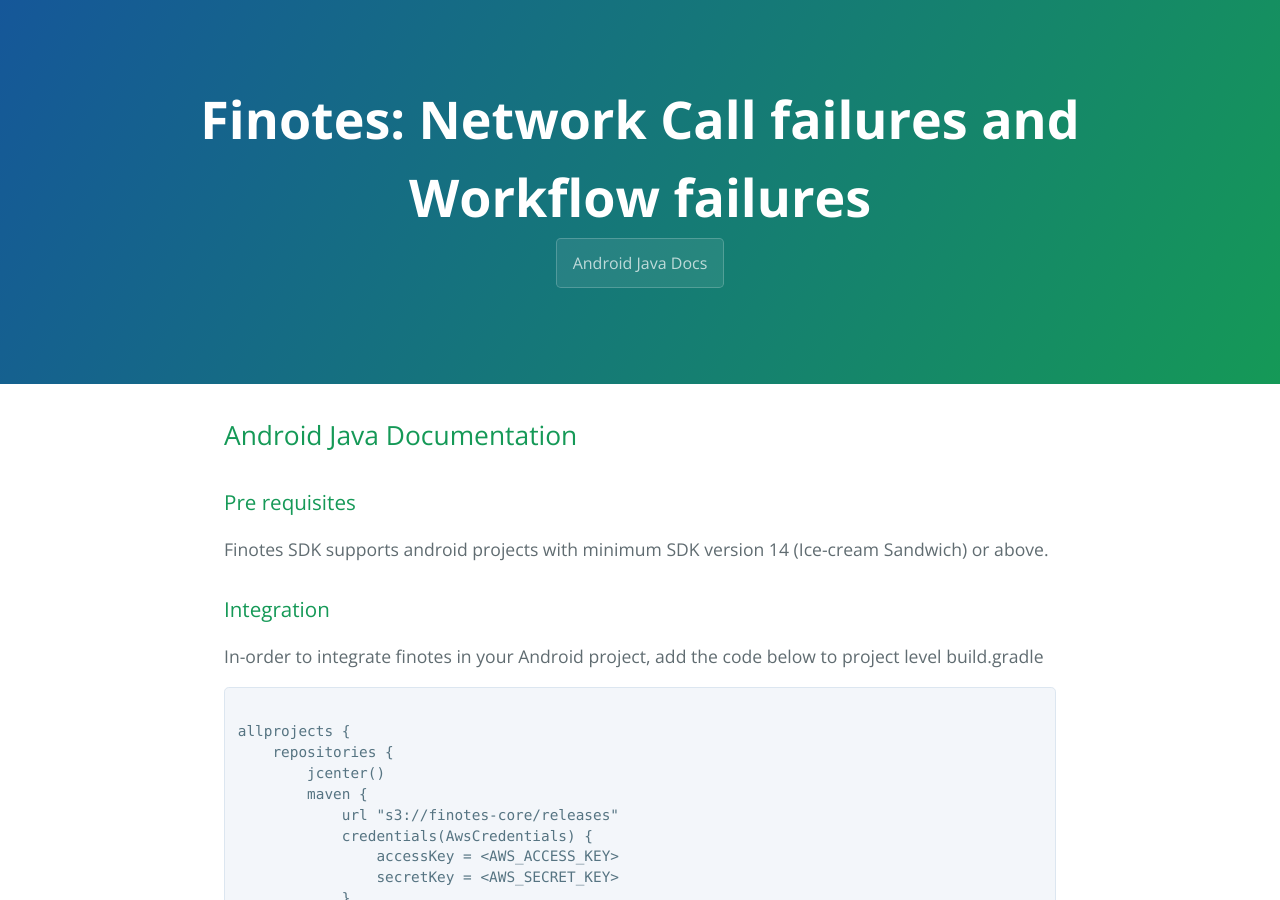
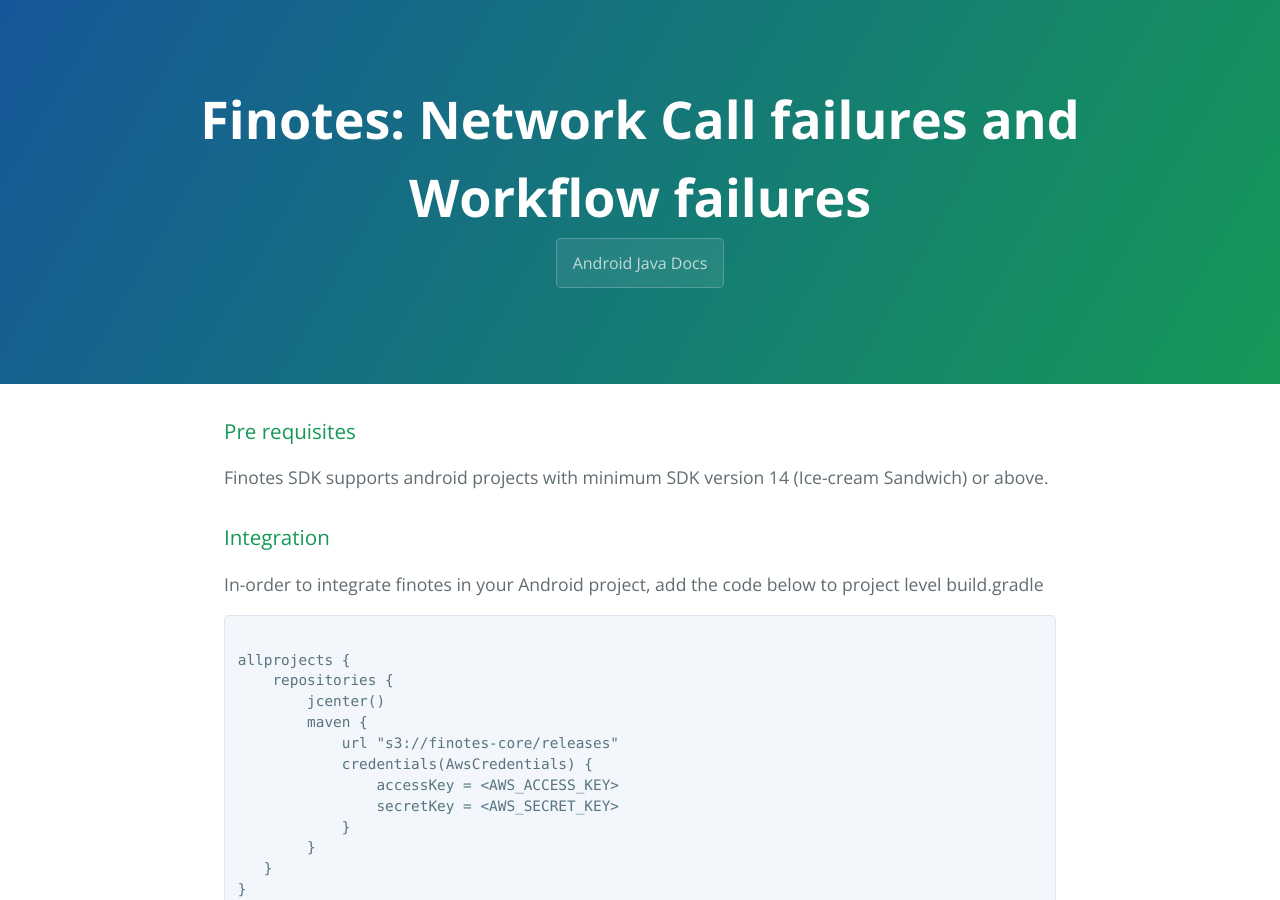
Before and after one commit to finotes/finotes.github.io, a Jekyll site: the page built from _posts/2018-01-19-android-java-docs.md, in a window 1280 px wide and 900 px high. Built offline with Jekyll 4.4.1, drawn with Linux system fonts in a browser that asks for light colours.

Commit message:
Update 2018-01-19-android-java-docs.md

```diff
--- a/_posts/2018-01-19-android-java-docs.md
+++ b/_posts/2018-01-19-android-java-docs.md
@@ -1,10 +1,7 @@
 ---
 layout: post
 title: "Android SDK Documentation"
-date: 2018-01-19
 ---
-
-## Android Java Documentation
 
 ### Pre requisites
 
```
